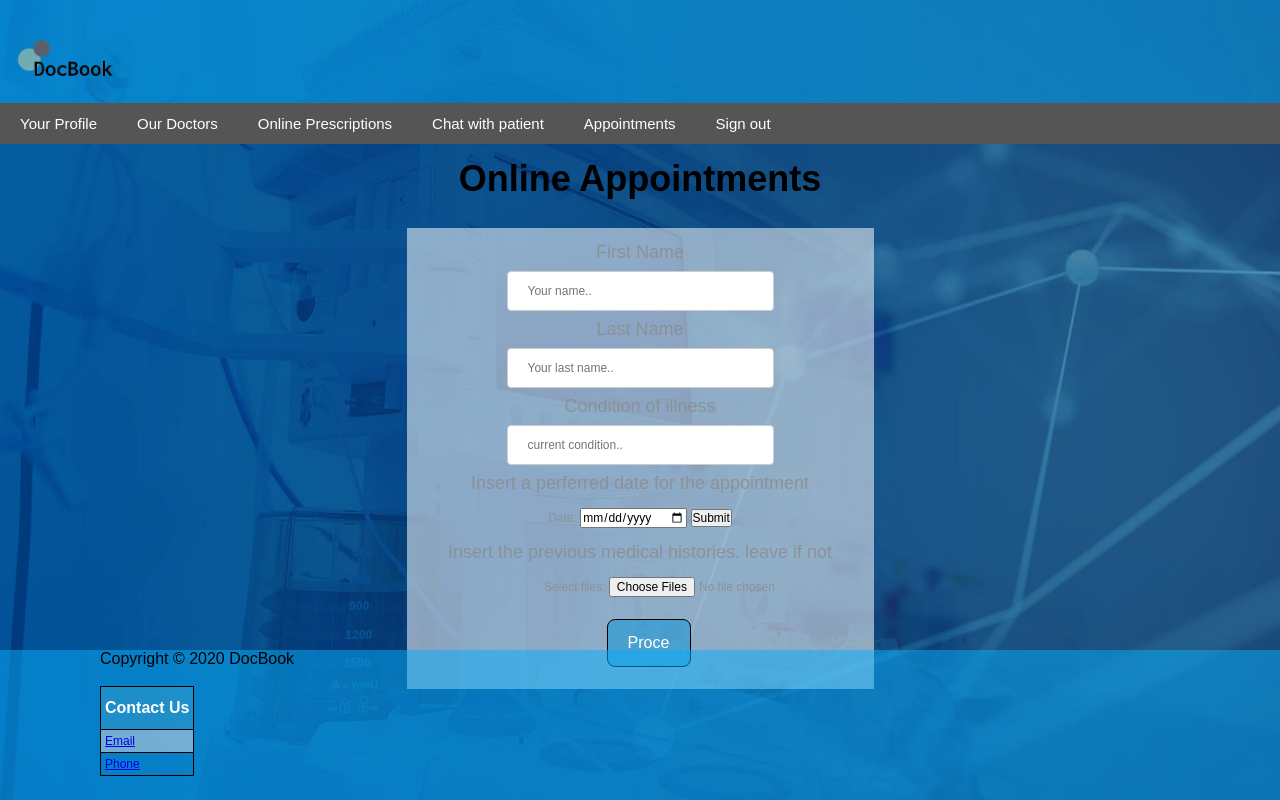
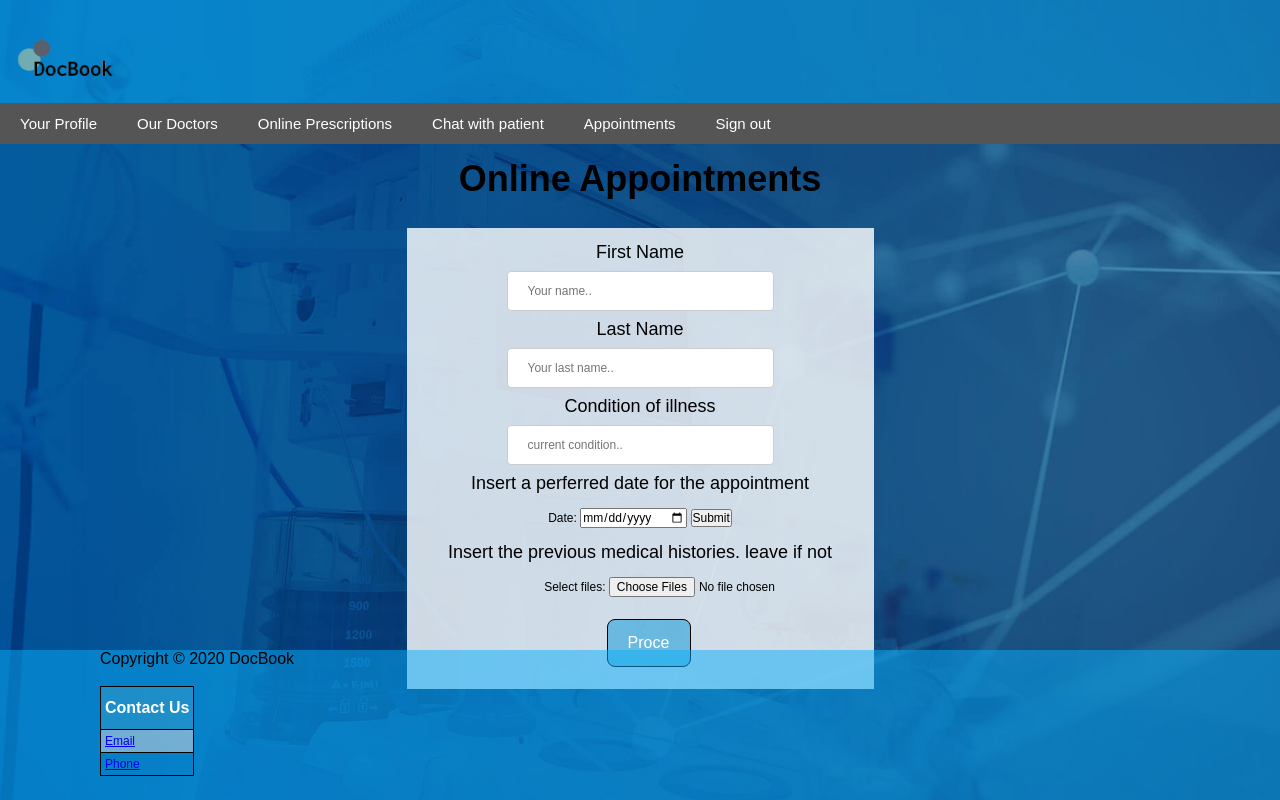
Before and after one commit to VP1996/SES1A-TM-5, a PHP site: page /appointment2.html in a window 1280 px wide. Run offline with PHP 8.4, Linux system fonts and the light colour scheme.

Commit message:
general changes to appointment 1, 2 and css

```diff
--- a/docbook/appointment2.html
+++ b/docbook/appointment2.html
@@ -21,8 +21,8 @@
                 <a href="#">Our Doctors</a>
                 <a href="#">Online Prescriptions</a>
                 <a href="#">Chat with patient</a>
-                <a>Appointments</a>
-                <a>Sign out</a>
+                <a href="#">Appointments</a>
+                <a href="#">Sign out</a>
 
 
         </div>
@@ -41,33 +41,33 @@
 
         </div>
         <div class="container1">
-            <div class="box1" style="flex: 1; background-color: rgba(255, 255, 255, 0.534); text-align: left;">
+            <div class="box1" style="flex: 1; background-color: rgba(255, 255, 255, 0.808); text-align: left;">
                 <div class="container2" style="flex-flow: column;">
                     <br>
                     <div class="container2-box" style="text-align: center;">
-                        <label for="fname" style="font-size: 18px;" >First Name</label>
+                        <label for="fname" style="font-size: 18px; color: #000;" >First Name</label>
                         <div style="padding-left: 100px; padding-right: 100px;">
                         <input type="text" id="fname" name="firstname" placeholder="Your name..">
                         </div>
                     </div>
                     <div class="container2-box" style="text-align: center;">
-                        <label for="lname" style="font-size: 18px;">Last Name</label>
+                        <label for="lname" style="font-size: 18px; color: #000;">Last Name</label>
                         <div style="padding-left: 100px; padding-right: 100px;">
                         <input type="text" id="lname" name="lastname" placeholder="Your last name..">
                         </div>
                     </div>
                     <div class="container2-box" style="text-align: center;">
-                        <label for="condition" style="font-size: 18px;">Condition of illness</label>
+                        <label for="condition" style="font-size: 18px; color: #000;">Condition of illness</label>
                         <div style="padding-left: 100px; padding-right: 100px;">
                         <input type="text" id="condition" name="conditionofillness" placeholder="current condition..">
                         </div>
                     </div>
                     <div class="container2-box" style="text-align: center;">
-                        <label for="time" style="font-size: 18px;">Insert a perferred date for the appointment</label>
+                        <label for="time" style="font-size: 18px; color: #000;">Insert a perferred date for the appointment</label>
                         <div style="padding-left: 100px; padding-right: 100px;">
                             <br>
                             <form action="/action_page.php">
-                                <label for="time">Date:</label>
+                                <label for="time" style=" color: #000;">Date:</label>
                                 <input type="date" id="time" name="time">
                                 <input type="submit">
                               </form>
@@ -75,12 +75,12 @@
                     </div>
                     <br>
                     <div class="container2-box" style="text-align: center;">
-                        <label for="file" style="font-size: 18px;">Insert the previous medical histories. leave if not <br></label>
+                        <label for="file" style="font-size: 18px; color: #000;">Insert the previous medical histories. leave if not <br></label>
                         <br>
                         <div>
                         <div style="padding-left: 100px;">
-                        <label for="myfile">Select files:</label>
-                        <input type="file" id="myfile" name="myfile" multiple><br><br>
+                        <label for="myfile" style=" color: #000;">Select files:</label>
+                        <input type="file" id="myfile" name="myfile" style=" color: #000;" multiple><br><br>
                         </div>
                         </div>
                     </div>
--- a/docbook/css/style.css
+++ b/docbook/css/style.css
@@ -66,6 +66,7 @@ input[type=text], select {
   border: 1px solid #ccc;
   border-radius: 4px;
   box-sizing: border-box;
+  color: #000;
 }
 
 input[type=proceed] {
```
Also changed, not shown: docbook/appointment1.html (+6 -4 lines).
